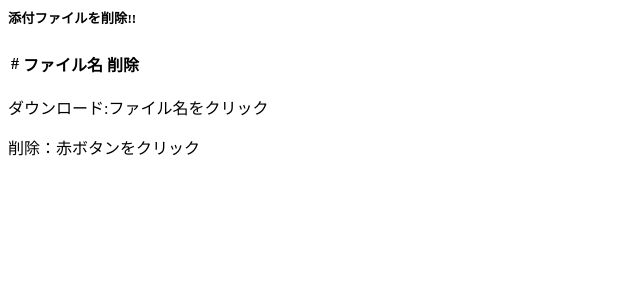
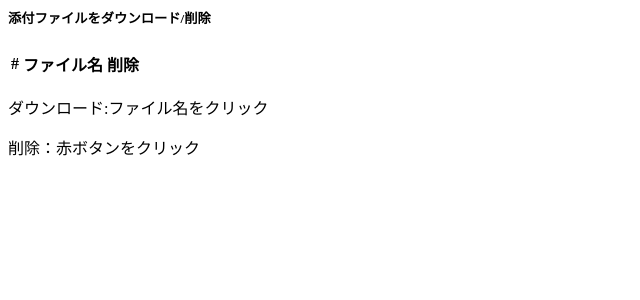
Before and after one commit to of3jlmssoo/small-app-django-bootstrap-django-tables2-, a Django app: page /modal_file_showdelete/1/ in a window 1280 px wide. Shown: the top 300 px of the page, without its empty margins (0-640 px from the left). Run offline with Django 4.2, Linux system fonts and the light colour scheme; lists and menus that the app fills with data are empty; parts of the project's set-up code (start-up, migrations or seed data) failed here and were passed over.

Commit message:
documents updated

```diff
--- a/requirements.txt
+++ b/requirements.txt
@@ -12,14 +12,19 @@
 django-filter==21.1
 django-import-export==2.7.1
 django-tables2==2.4.1
+django-widget-tweaks==1.4.2
 environ==1.0
 et-xmlfile==1.1.0
 MarkupPy==1.14
 odfpy==1.4.1
 openpyxl==3.0.9
+Pillow==9.1.0
+pytz==2018.5
 PyYAML==6.0
+selenium==3.14.0
 soupsieve==2.3.1
 sqlparse==0.4.2
 tablib==3.2.0
+urllib3==1.26.9
 xlrd==2.0.1
 xlwt==1.3.0
--- a/templates/tabletest/modal_file_showdelete.html
+++ b/templates/tabletest/modal_file_showdelete.html
@@ -4,7 +4,7 @@
   {% csrf_token %}
 
   <div class="modal-header">
-    <h5 class="modal-title">添付ファイルを削除{{status}}!!</h5>
+    <h5 class="modal-title">添付ファイルをダウンロード/削除</h5>
   </div>
 
   <div class="modal-body">
```
Also changed, not shown: docs/model.drawio.svg, readme.md, 3 other files.
